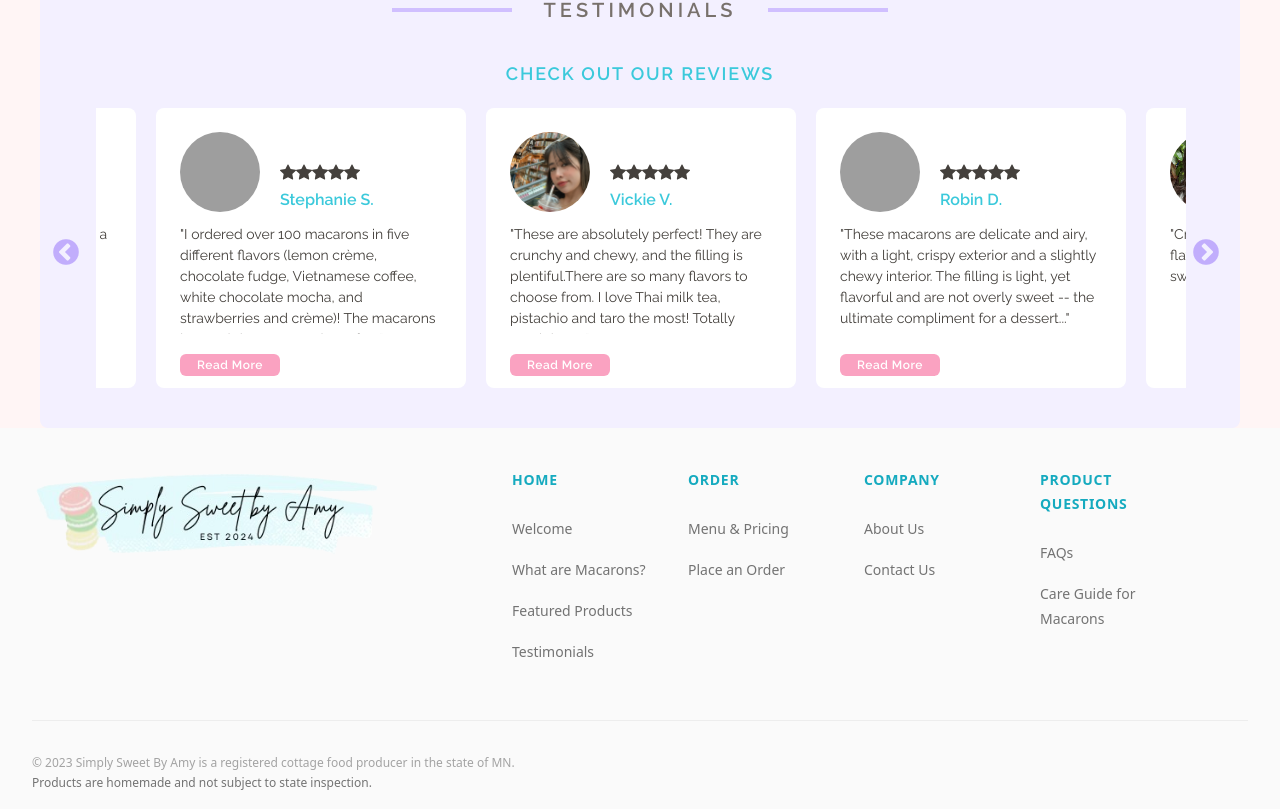
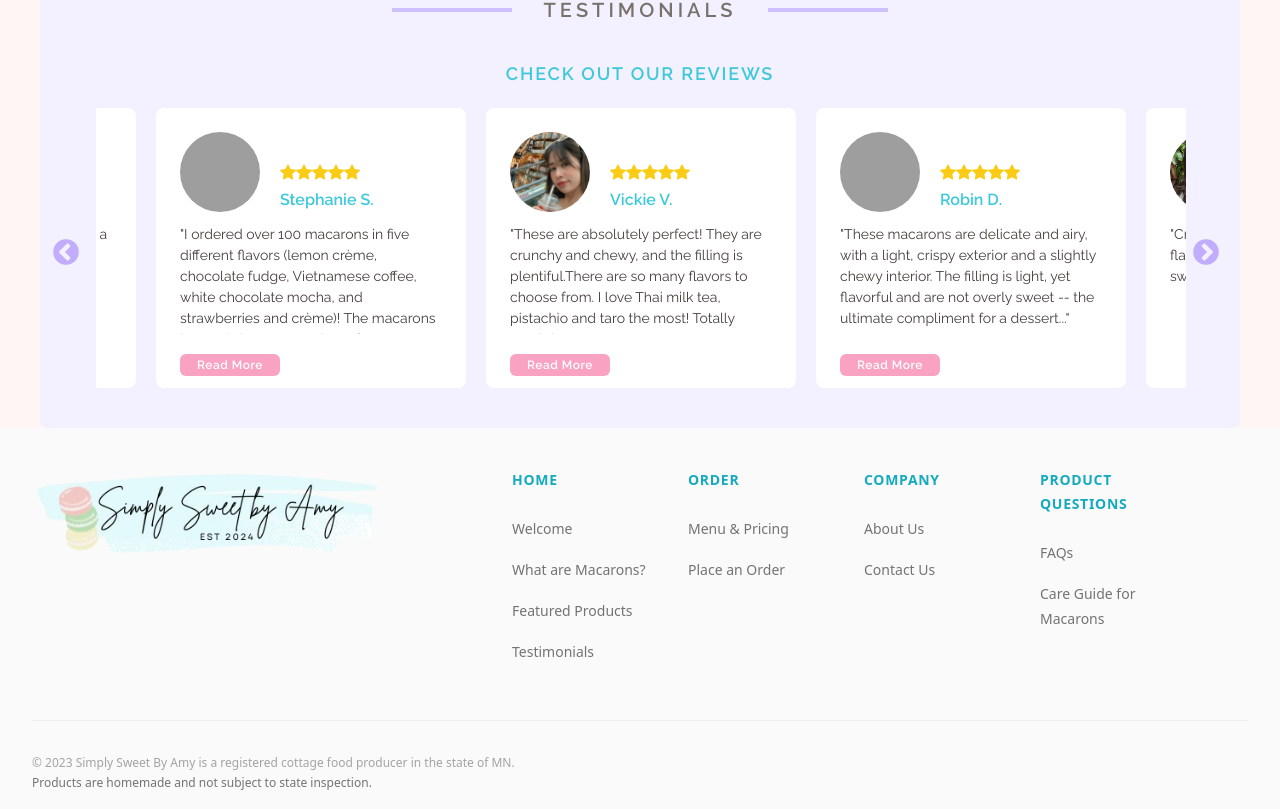
Before and after one commit to AmyInTech/Simply-Sweet-by-Amy, a React (Vite) app: page / in a window 1280 px wide. Shown: the part 2192-3001 px from the top of the page. Built offline with nearby package versions, Linux system fonts and the light colour scheme; grey boxes are pictures that could not be loaded.

Commit message:
yellow stars for testimonials

```diff
--- a/src/ui/Home Components/HomeTestimonialsSection.jsx
+++ b/src/ui/Home Components/HomeTestimonialsSection.jsx
@@ -7,11 +7,11 @@ import "slick-carousel/slick/slick-theme.css";
 import { BsStarFill, BsStar } from "react-icons/bs";
 
 let starRating5 = [
-  <BsStarFill key="star1" />,
-  <BsStarFill key="star2" />,
-  <BsStarFill key="star3" />,
-  <BsStarFill key="star4" />,
-  <BsStarFill key="star5" />,
+  <BsStarFill key="star1" className="text-yellow-400" />,
+  <BsStarFill key="star2" className="text-yellow-400" />,
+  <BsStarFill key="star3" className="text-yellow-400" />,
+  <BsStarFill key="star4" className="text-yellow-400" />,
+  <BsStarFill key="star5" className="text-yellow-400" />,
 ];
 
 let starRating4 = [
@@ -67,7 +67,8 @@ let featuredReviews = [
     icon: "testimonial-photo-monineath.jpeg",
     rating: starRating5,
     reviewersName: "Monineath S.",
-    comment: "Crème brûlée was my fave macaron flavor! So good. Perfect amount of sweetness 😍",
+    comment:
+      "Crème brûlée was my fave macaron flavor! So good. Perfect amount of sweetness 😍",
     isTruncated: false,
   },
   {
@@ -84,7 +85,7 @@ let featuredReviews = [
     reviewersName: "Joey P.",
     comment:
       "Having tried the macarons from this store, I must say they exceeded my expectations. The flavors were exquisite, and the texture was spot-on with a delightful balance of crispiness and softness. It was a treat for the taste buds, and I highly recommend trying them for a delightful culinary experience.",
-      isTruncated: true,
+    isTruncated: true,
   },
   {
     icon: "user-avatar.png",
@@ -92,7 +93,7 @@ let featuredReviews = [
     reviewersName: "Van T.",
     comment:
       "Excellent taste and variety of flavors!!! Very new flavors that you cant find anywhere.",
-      isTruncated: false,
+    isTruncated: false,
   },
   {
     icon: "user-avatar.png",
@@ -100,7 +101,7 @@ let featuredReviews = [
     reviewersName: "Xia V.",
     comment:
       "I don’t usually like sweets but I these are flavorful and I always go back for more. Amy offers flavors for the Asian palate like ube, thai tea, and milk tea (all on my top 5 list). She is also easy to work with and takes new flavor suggestions well.",
-      isTruncated: true,
+    isTruncated: true,
   },
   {
     icon: "testimonial-photo-tina.jpeg",
@@ -108,7 +109,7 @@ let featuredReviews = [
     reviewersName: "Tina D.",
     comment:
       "Very delicious macarons that come in a variety of different unique flavors.",
-      isTruncated: false,
+    isTruncated: false,
   },
   {
     icon: "testimonial-photo-stephanie.jpeg",
@@ -116,7 +117,7 @@ let featuredReviews = [
     reviewersName: "Stephanie S.",
     comment:
       "I ordered over 100 macarons in five different flavors (lemon crème, chocolate fudge, Vietnamese coffee, white chocolate mocha, and strawberries and crème)! The macarons just melt in your mouth. So fresh and tasty! We will continue to order from Simply Sweet because it never disappoints. Highly recommend!",
-      isTruncated: true,
+    isTruncated: true,
   },
 ];
 
```
